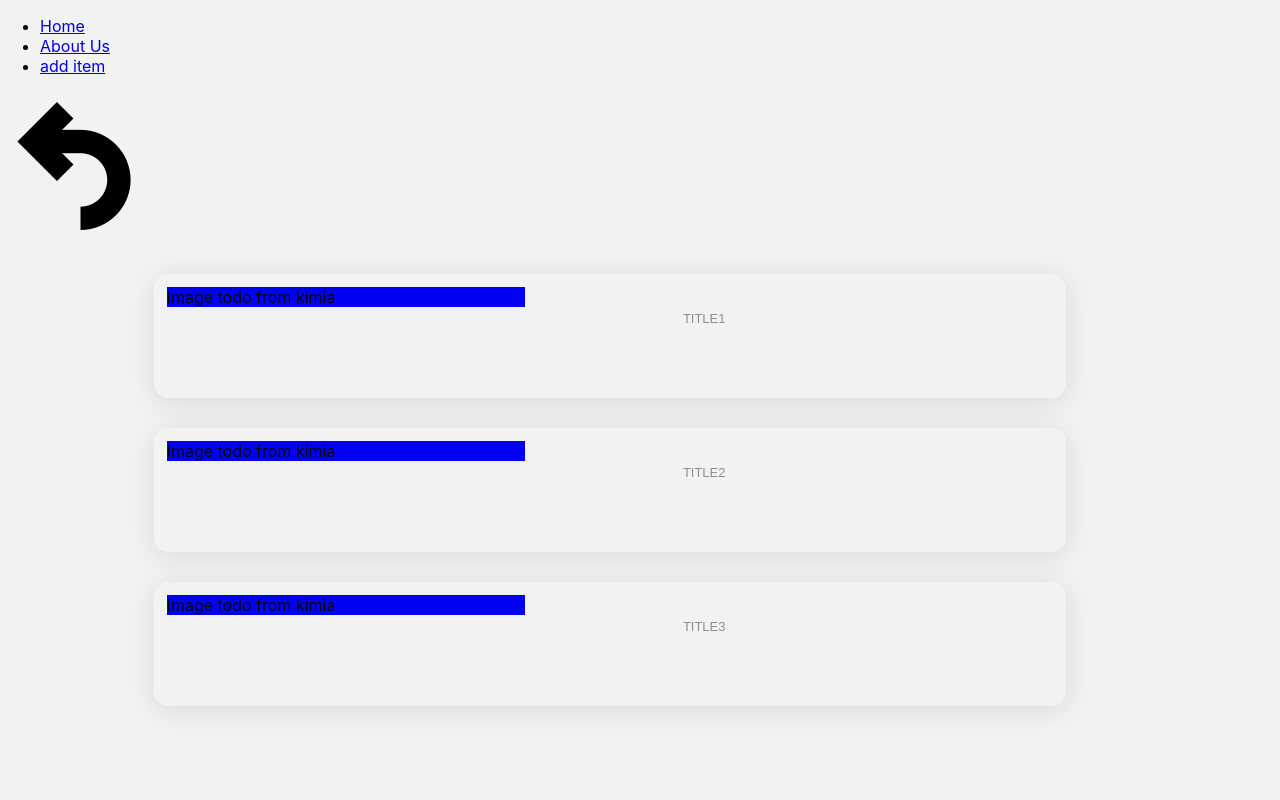
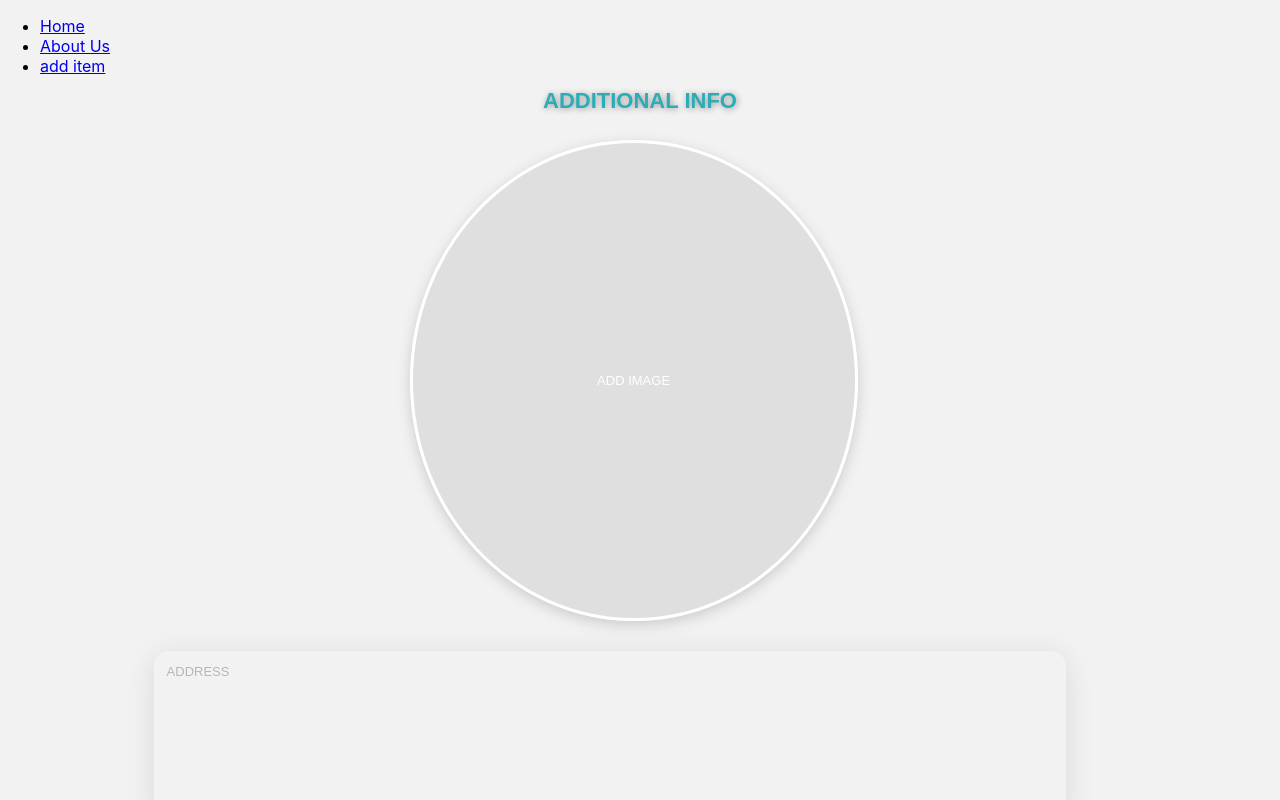
Before and after one commit to niloufarmj/Final-Project-Museumore-AR, a React (Create React App) app in the folder museumore-frontend/: page / in a window 1280 px wide. Shown: the top 800 px of the page. Built offline with nearby package versions, Linux system fonts and the light colour scheme.

Commit message:
add addImageButton (can be round or rect)

```diff
--- a/museumore-frontend/src/App.js
+++ b/museumore-frontend/src/App.js
@@ -15,7 +15,7 @@ function App() {
     <BrowserRouter>
       <Routes>
         <Route path="/" element={<Dashboard />}>
-          <Route index element={<Library />} />
+          <Route index element={<AdditionalInfo />} />
           <Route path="aboutus" element={<AboutUs />} />
           <Route path="login" element={<Login />} />
           <Route path="signup" element={<Signup />} />
--- a/museumore-frontend/src/Assets/CSS/button.css
+++ b/museumore-frontend/src/Assets/CSS/button.css
@@ -34,11 +34,7 @@
 
 }
 
-.round-button {
-    border-radius: 50%;
-    width: 35%;
-
-    margin-left: 32%;
+.add-image-button {
     display: inline-block;
     background: rgba(217, 217, 217, 0.75);
     border: 3px solid #FFFFFF;
@@ -63,6 +59,11 @@
     margin-top: 110%;
 }
 
+.round {
+    border-radius: 50%;
+}
+
+
 .center {
     display: flex;
     justify-content: center;
--- /dev/null
+++ b/museumore-frontend/src/Components/Layouts/AddImageButton.js
@@ -0,0 +1,19 @@
+import React from 'react';
+import '../../Assets/CSS/button.css'
+
+function AddImageButton(params) {
+
+    let style = {
+        width: params.width,
+        marginLeft: params.marginLeft
+    }
+
+    return(
+        <button className={'add-image-button ' + params.shape} style={style}>
+            <div className='dummy' />
+            {params.text}
+        </button>
+    )
+}
+
+export default AddImageButton;
--- a/museumore-frontend/src/Components/Layouts/AddImageCircleButton.js
+++ /dev/null
@@ -1,13 +0,0 @@
-import React from 'react';
-import '../../Assets/CSS/button.css'
-
-function AddImageCircleButton(params) {
-    return(
-        <button className='round-button '>
-            <div className='dummy' />
-            {params.text}
-        </button>
-    )
-}
-
-export default AddImageCircleButton;
--- a/museumore-frontend/src/Components/Pages/AdditionalInfo.js
+++ b/museumore-frontend/src/Components/Pages/AdditionalInfo.js
@@ -1,10 +1,7 @@
-
-import Text from '../Layouts/Text';
-import ReturnButton from '../Layouts/ReturnButton';
+import AddImageButton from '../Layouts/AddImageButton';
 import Title from '../Layouts/Title';
 import Input from '../Layouts/Input';
 import '../../Assets/CSS/button.css'
-import AddImageCircleButton from '../Layouts/AddImageCircleButton';
 
 import React from 'react';
 import TextArea from '../Layouts/TextArea';
@@ -17,7 +14,7 @@ function AdditionalInfo() {
         <Title text="additional info" />
 
         <div style={{marginTop: "30px"}} />
-        <AddImageCircleButton text="add image" />
+        <AddImageButton shape="round" width="35%" marginLeft="32%" text="add image" />
 
         <div style={{marginTop: "30px"}} />
         <TextArea text="address" />
```
